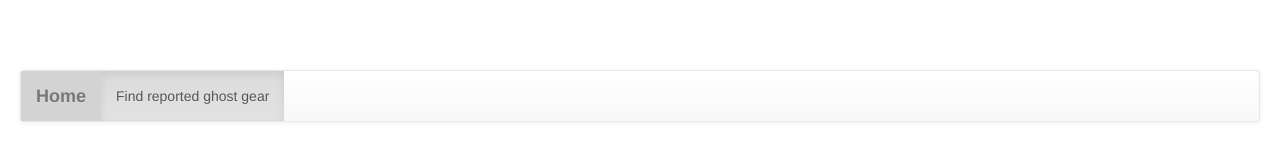
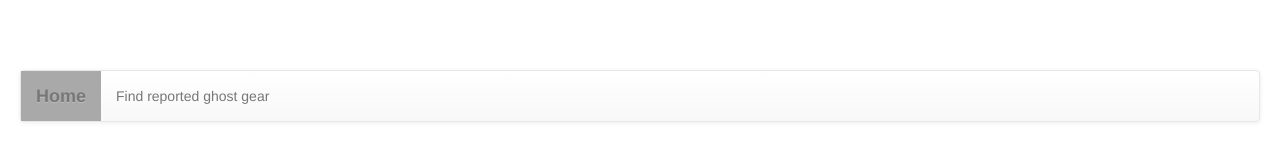
Before and after one commit to linruth/FishHackathon, a plain HTML site: page templates/findindex.html in a window 1280 px wide. Shown: the top 160 px of the page. Drawn offline with nearby package versions, Linux system fonts and the light colour scheme; files that its build step writes are made by us from their sources; files whose address does not match are found by name.

Commit message:
Fixed navbar

```diff
--- a/static/css/style.css
+++ b/static/css/style.css
@@ -139,7 +139,7 @@ body {
 
   .navbar-brand {
     font-weight: bold;
-    background-color: lightgrey;
+    background: darkgrey;
   }
 
   #map {
--- a/templates/findindex.html
+++ b/templates/findindex.html
@@ -30,7 +30,7 @@
     <!-- Collect the nav links, forms, and other content for toggling -->
     <div class="collapse navbar-collapse" id="bs-example-navbar-collapse-1">
       <ul class="nav navbar-nav">
-        <li class="active"><a href="/find">Find reported ghost gear <span class="sr-only">(current)</span></a></li>
+        <li><a href="/find">Find reported ghost gear <span class="sr-only">(current)</span></a></li>
 
       </ul>
 
```
Also changed, not shown: 1 other file.
